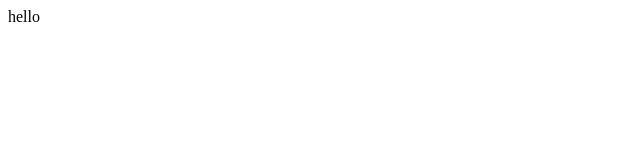
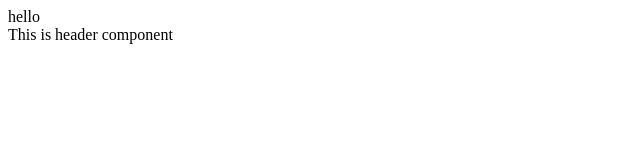
Before and after one commit to vvorkcloudtech/class-103, a React app: page / in a window 1280 px wide. Shown: the top 160 px of the page, without its empty margins (0-640 px from the left). Built offline with nearby package versions, Linux system fonts and the light colour scheme; the HTML template or start-up script is replaced by a standard one.

Commit message:
header added

```diff
--- a/src/js/components/App.jsx
+++ b/src/js/components/App.jsx
@@ -1,10 +1,12 @@
 import React from "react";
+import Header from "./Header";
 
 class App extends React.Component {
   render() {
     return (
       <div>
         <div>hello</div>
+        <Header />
       </div>
     );
   }
--- /dev/null
+++ b/src/js/components/Header.jsx
@@ -0,0 +1,11 @@
+import React, { Component } from "react";
+
+export default class Header extends Component {
+  render() {
+    return (
+      <div>
+        <div>This is header component</div>
+      </div>
+    );
+  }
+}
```
Also changed, not shown: 2 other files (tests, documents, lock files or other folders).
